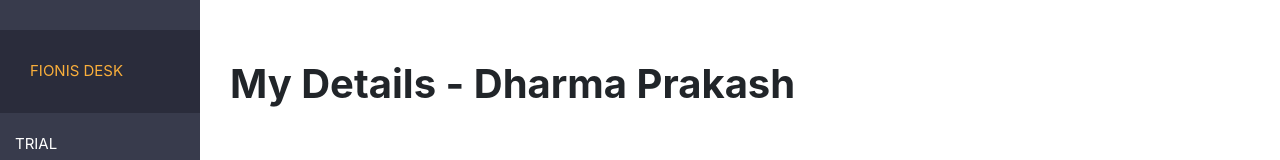
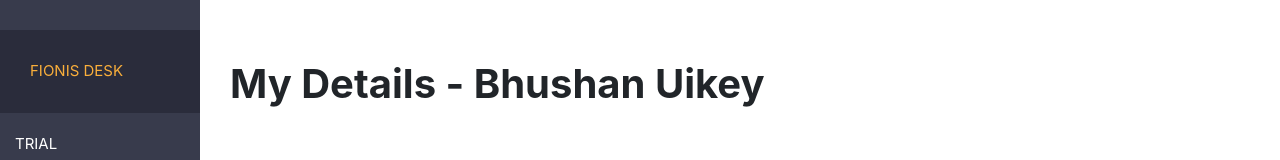
Before and after one commit to bruikey/repo_demo, a plain HTML site: page index.html in a window 1280 px wide. Shown: the top 160 px of the page. Drawn offline with nearby package versions, Linux system fonts and the light colour scheme.

Commit message:
new update

```diff
--- a/index.html
+++ b/index.html
@@ -79,7 +79,7 @@
         </div>
 
         <div class="main"><br>
-          <h1><b>My Details - Dharma Prakash</b></h1><br><br>
+          <h1><b>My Details - Bhushan Uikey</b></h1><br><br>
           <h2 style="background-color:rgb(247,247,247)"><br><b>Personal Details</b></h2>
           <p contenteditable="true"><br><b>Name</b> &emsp;&emsp;&emsp;&emsp;&emsp;&emsp;&emsp;&emsp; <b>Mobile Number</b> &emsp;&emsp;&emsp;&emsp;&emsp;&emsp;&emsp;&emsp; <b>Email Address</b> &emsp;&emsp;&emsp;&emsp;&emsp;&emsp;&emsp;&emsp; <b>DOB</b> &emsp;&emsp;&emsp;&emsp;&emsp;&emsp;&emsp;&emsp;&thinsp;&thinsp;<b>Sex</b>
           <br>C DharmaPrakash &emsp;&emsp;&emsp; +91-9840318319 &emsp;&emsp;&emsp;&emsp;&emsp;&emsp;&emsp;&emsp; dharma@gmail.com &emsp;&emsp;&emsp;&emsp;&emsp;&thinsp;&thinsp;&thinsp; 23-jan-1977 &emsp;&emsp;&emsp;&emsp;&emsp; Male</p>
```
